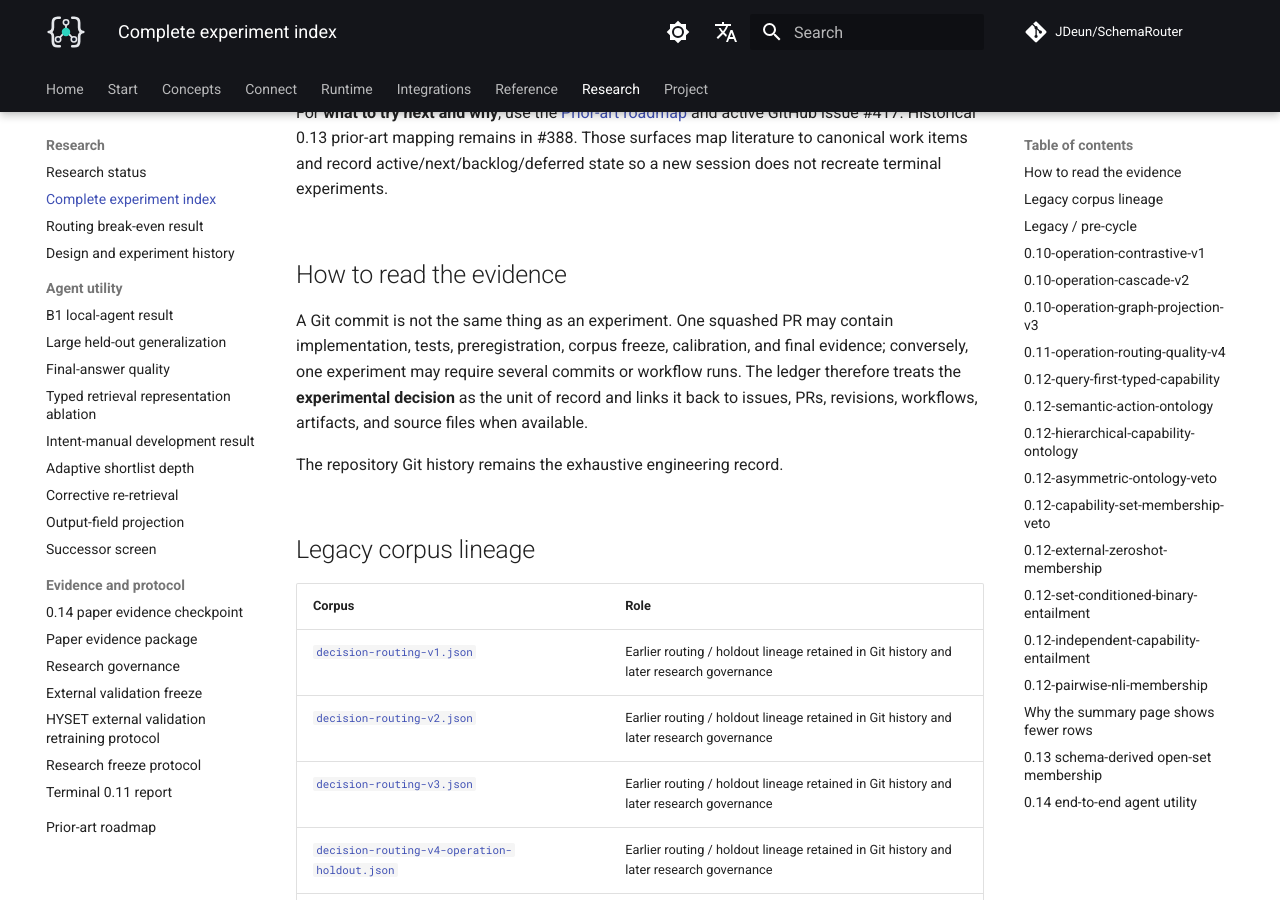
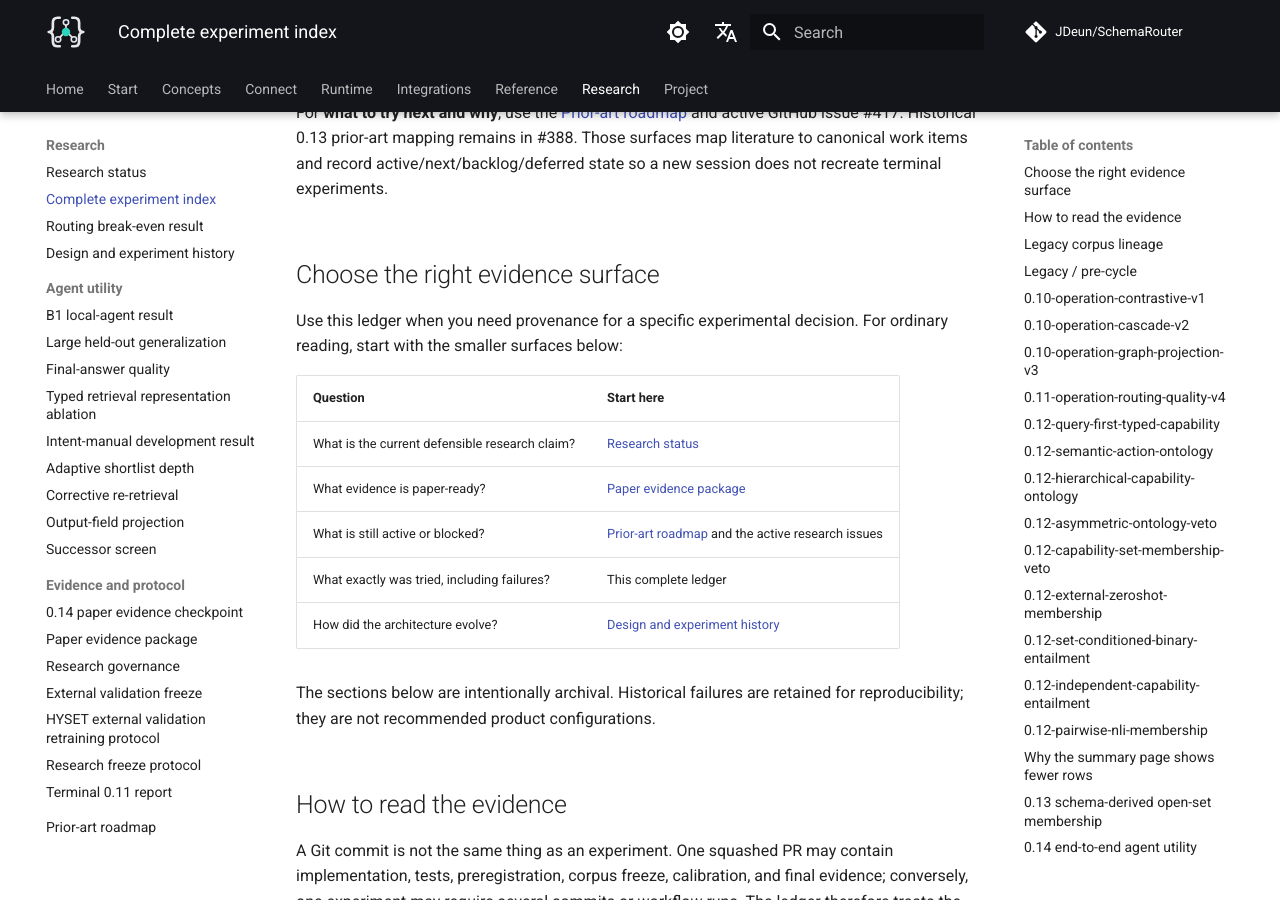
Before and after one commit to JDeun/SchemaRouter, an MkDocs documentation site: the page built from docs/research/experiment-index.md, in a window 1280 px wide and 900 px high, scrolled down 648 px. Built offline with MkDocs 1.6.1 and Material for MkDocs 9.7.7, drawn with Linux system fonts in a browser that asks for light colours; comment, search, counter and statistics services are not loaded.

Commit message:
docs: group navigation and clarify evidence paths

```diff
--- a/docs/research/experiment-index.md
+++ b/docs/research/experiment-index.md
@@ -25,6 +25,20 @@ For **what to try next and why**, use the
 [Prior-art roadmap](prior-art-roadmap.md) and active GitHub issue #417. Historical 0.13 prior-art mapping remains in #388. Those surfaces map literature
 to canonical work items and record active/next/backlog/deferred state so a new session does not
 recreate terminal experiments.
+
+## Choose the right evidence surface
+
+Use this ledger when you need provenance for a specific experimental decision. For ordinary reading, start with the smaller surfaces below:
+
+| Question | Start here |
+| --- | --- |
+| What is the current defensible research claim? | [Research status](routing-status.md) |
+| What evidence is paper-ready? | [Paper evidence package](paper-evidence-package.md) |
+| What is still active or blocked? | [Prior-art roadmap](prior-art-roadmap.md) and the active research issues |
+| What exactly was tried, including failures? | This complete ledger |
+| How did the architecture evolve? | [Design and experiment history](design-and-experiment-history.md) |
+
+The sections below are intentionally archival. Historical failures are retained for reproducibility; they are not recommended product configurations.
 
 ## How to read the evidence
 
```
